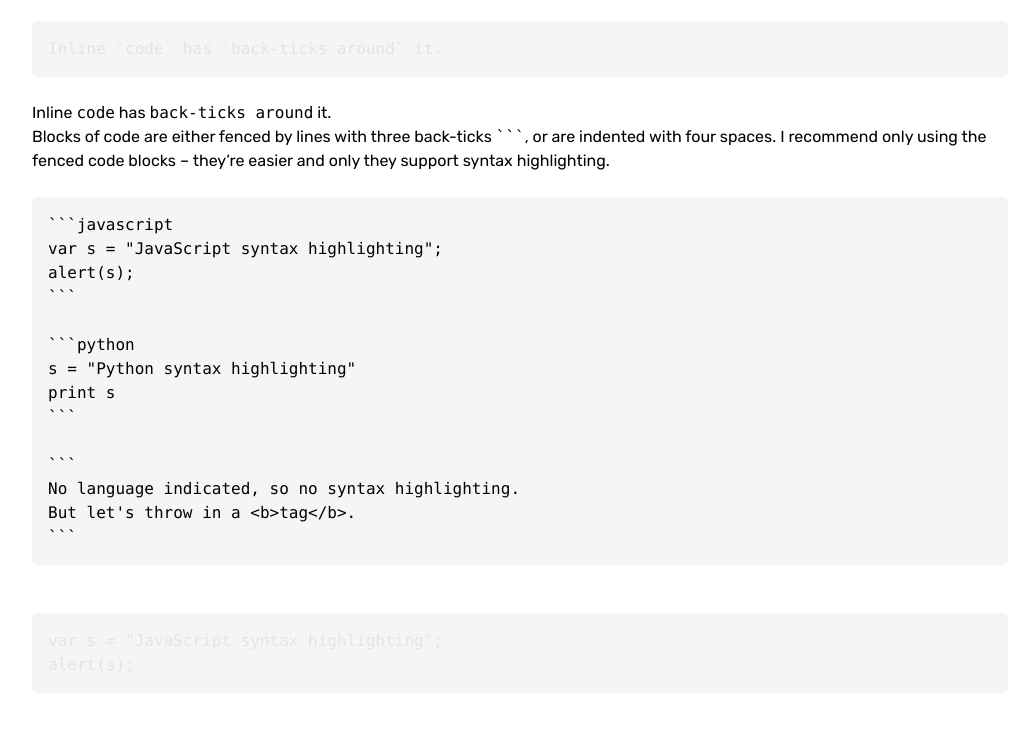
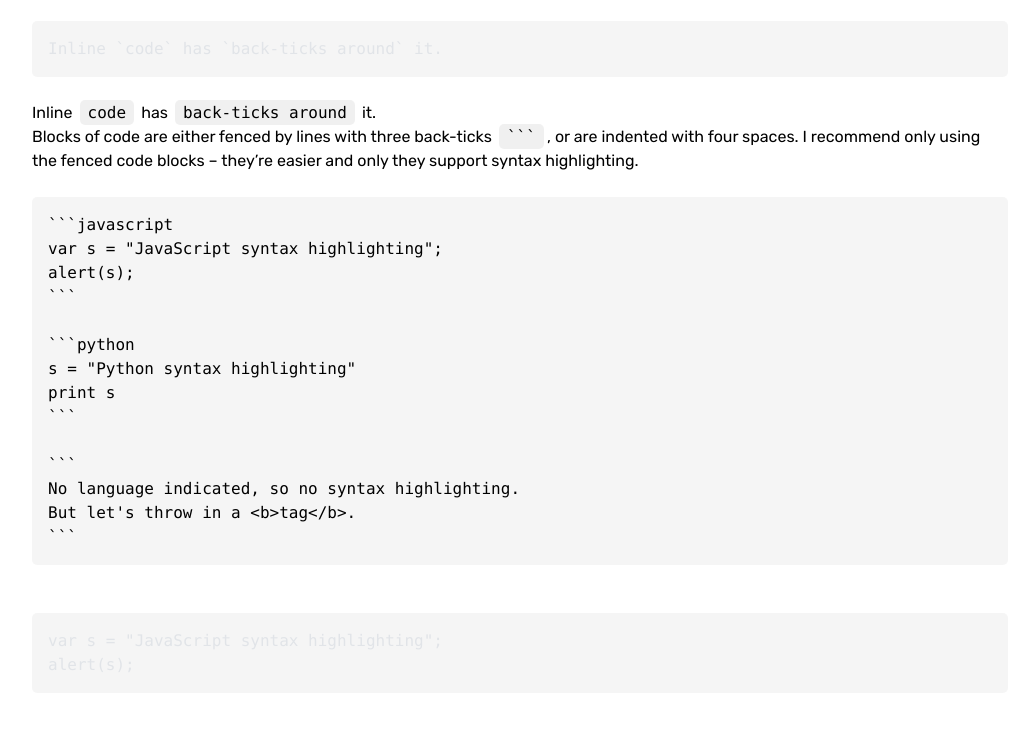
Before and after one commit to Matijasa/bio-reactor, an Astro site in the folder doc/: page / in a window 1280 px wide. Shown: the part 4621-5359 px from the top of the page, without its empty margins (120-1137 px from the left). Built offline with nearby package versions, Linux system fonts and the light colour scheme; Astro itself is replaced by a stand-in of ours; some packages are replaced by stand-ins of ours; code samples lack their colours.

Commit message:
inline code render fix

```diff
--- a/doc/src/style/styles.astro
+++ b/doc/src/style/styles.astro
@@ -104,6 +104,15 @@ const fontPrimary = "#0ccb93";
     overflow: auto;
   }
 
+  /* CODE */
+  /* :not(pre) is needed so that codeblocks dont get formated aswell */
+  :not(pre) > code {
+    background-color: #0000000f;
+    border-radius: 5px;
+    padding: 0.2rem 0.5rem;
+    margin: 0 0.2rem;
+  }
+
   /* MATH */
   .math-display {
     background-color: #0000000a !important;
```
